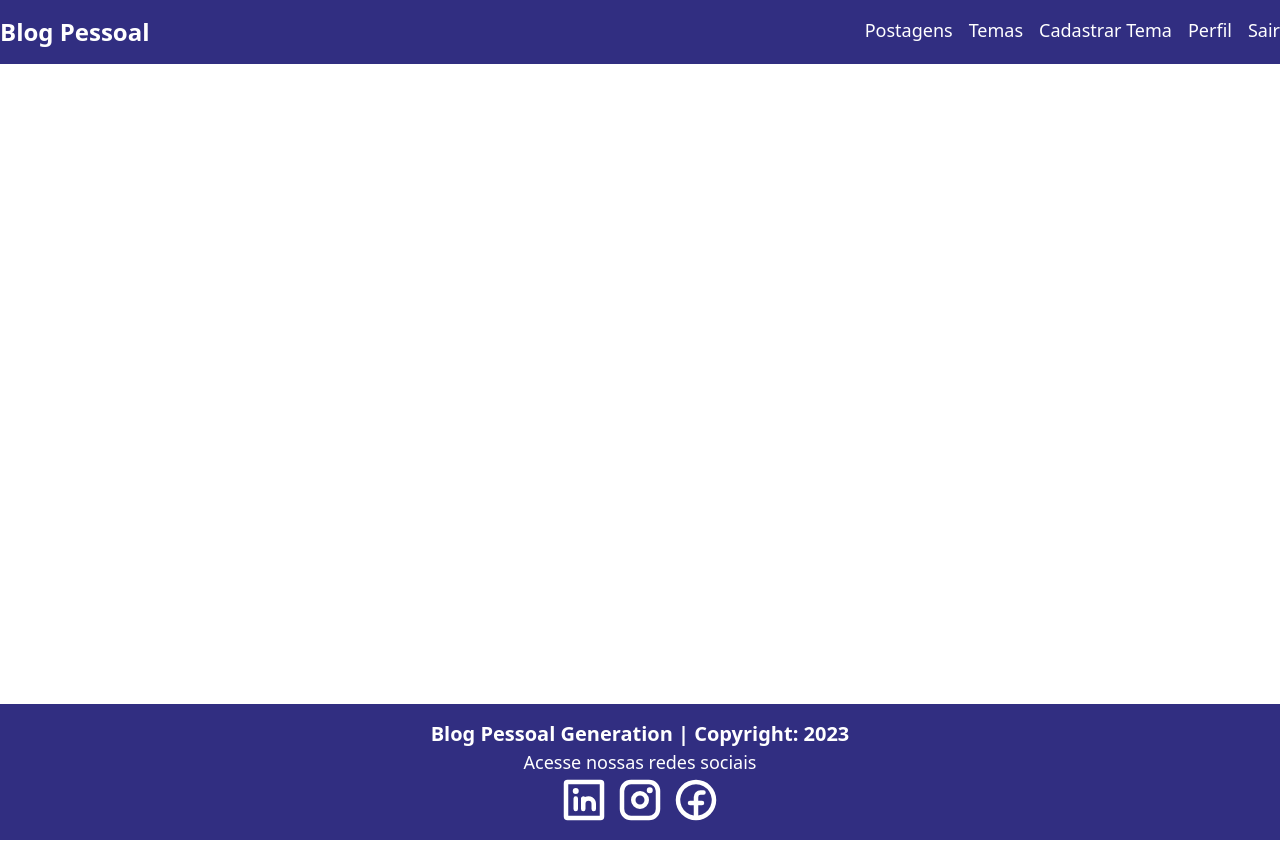
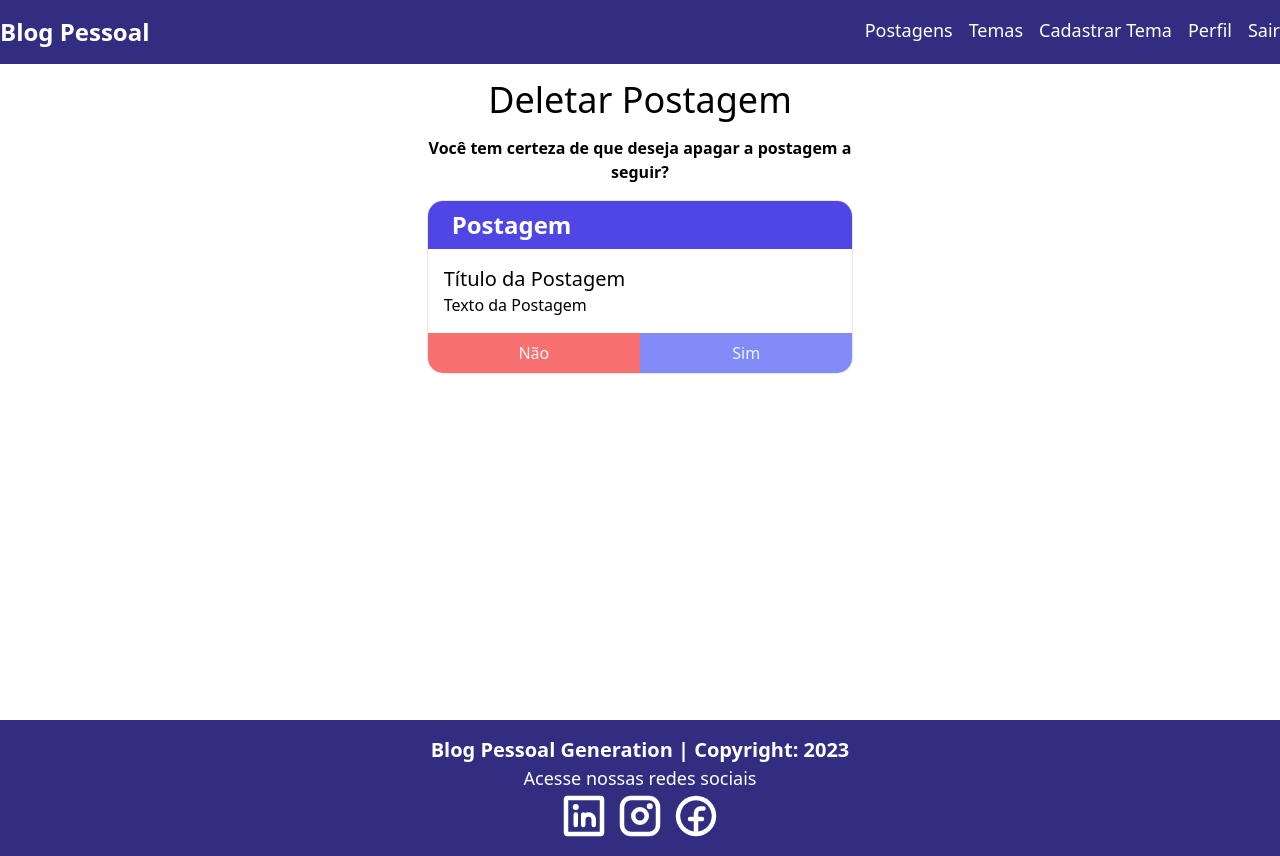
Before and after one commit to Yuri-stack/BlogPessoalReact_Fonte, a React (Vite) app: page /deletarPostagem/1 in a window 1280 px wide. Built offline with nearby package versions, Linux system fonts and the light colour scheme.

Commit message:
Feat.: Componente Adicionado

```diff
--- a/src/App.tsx
+++ b/src/App.tsx
@@ -11,6 +11,7 @@
 import DeletarTema from './components/temas/deletarTema/DeletarTema';
 import ListaPostagens from './components/postagens/listaPostagens/ListaPostagens';
 import FormularioPostagem from './components/postagens/formularioPostagem/FormularioPostagem';
+import DeletarPostagem from './components/postagens/deletarPostagem/DeletarPostagem';
 
 function App() {
     return (
@@ -30,6 +31,7 @@
                         <Route path="/postagens" element={<ListaPostagens />} />
                         <Route path="/cadastroPostagem" element={<FormularioPostagem />} />
                         <Route path="/editarPostagem/:id" element={<FormularioPostagem />} />
+                        <Route path="/deletarPostagem/:id" element={<DeletarPostagem />} />
                     </Routes>
                 </div>
                 <Footer />
--- /dev/null
+++ b/src/components/postagens/deletarPostagem/DeletarPostagem.tsx
@@ -0,0 +1,35 @@
+function DeletarPostagem() {
+    return (
+        <div className='container w-1/3 mx-auto'>
+            <h1 className='text-4xl text-center my-4'>Deletar Postagem</h1>
+
+            <p className='text-center font-semibold mb-4'>
+                Você tem certeza de que deseja apagar a postagem a seguir?
+            </p>
+
+            <div className='border flex flex-col rounded-2xl overflow-hidden justify-between'>
+                <header
+                    className='py-2 px-6 bg-indigo-600 text-white font-bold text-2xl'>
+                    Postagem
+                </header>
+                <div className="p-4">
+                    <p className='text-xl h-full'>Título da Postagem</p>
+                    <p>Texto da Postagem</p>
+                </div>
+                <div className="flex">
+                    <button
+                        className='text-slate-100 bg-red-400 hover:bg-red-600 w-full py-2'>
+                            Não
+                    </button>
+                    <button
+                        className='w-full text-slate-100 bg-indigo-400
+                        hover:bg-indigo-600 flex items-center justify-center'>
+                        Sim
+                    </button>
+                </div>
+            </div>
+        </div>
+    )
+}
+
+export default DeletarPostagem
```
